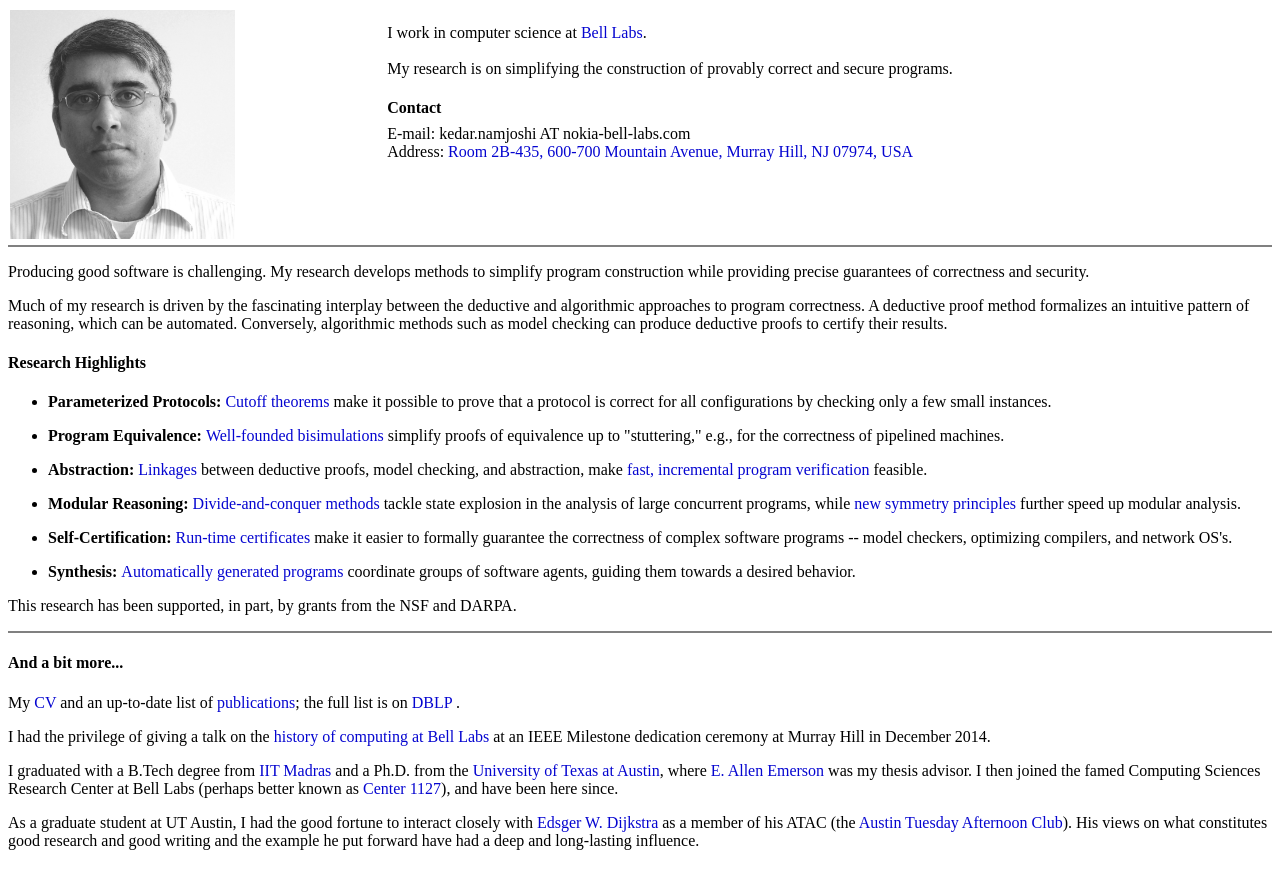
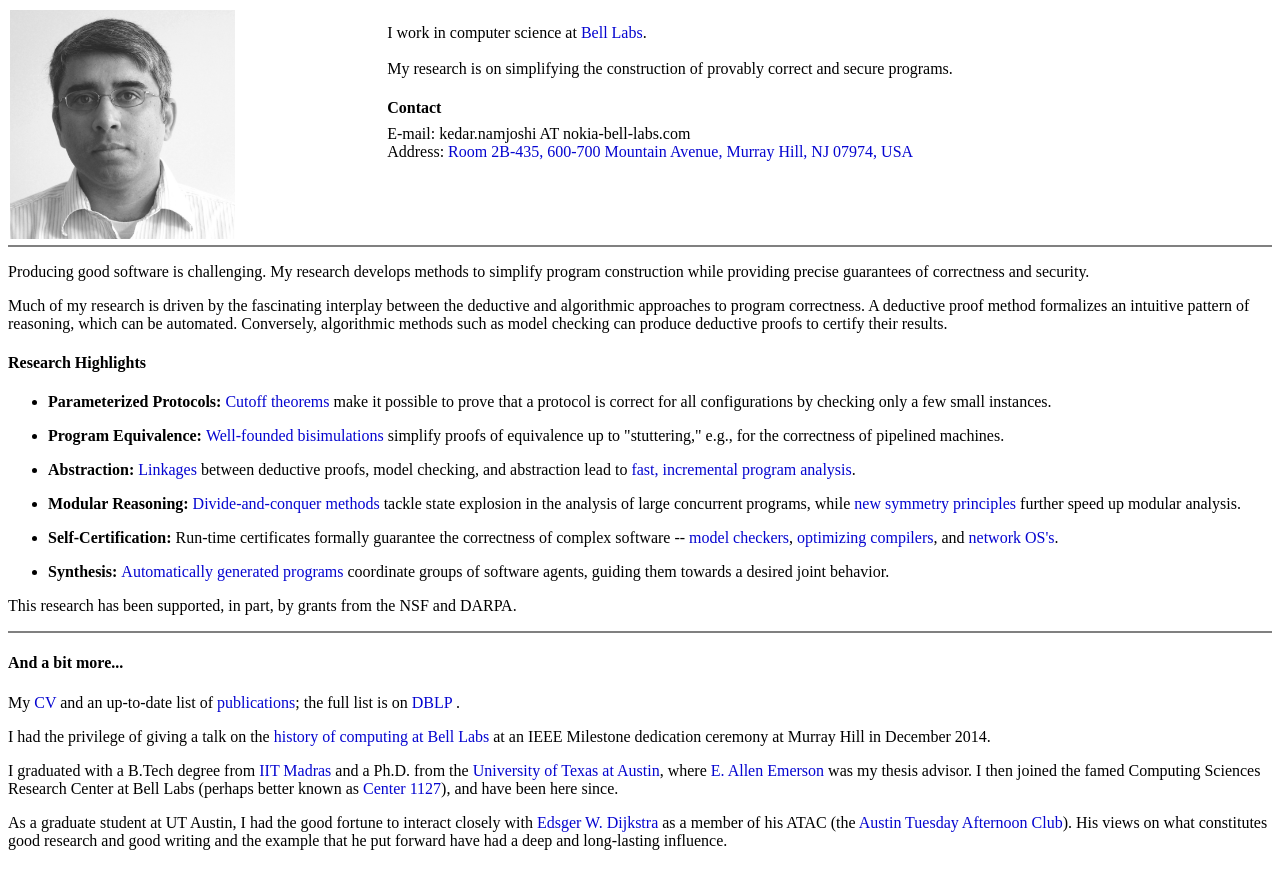
Before and after one commit to kedar-namjoshi/kedar-namjoshi.github.io, a plain HTML site: page index.html in a window 1280 px wide. Drawn offline with Linux system fonts and the light colour scheme.

Commit message:
touchups

```diff
--- a/index.html
+++ b/index.html
@@ -51,19 +51,19 @@
 
 	  <p> </p>
 
-	<li> <b> Abstraction: </b> <a href="papers/Dams-Namjoshi-VMCAI-2005.pdf"> Linkages </a> between deductive proofs, model checking, and abstraction, make  <a href="papers/Conway-Namjoshi-Dams-Edwards-CAV-2005.pdf">  fast, incremental program verification</a> feasible.
+	<li> <b> Abstraction: </b> <a href="papers/Dams-Namjoshi-VMCAI-2005.pdf"> Linkages </a> between deductive proofs, model checking, and abstraction lead to  <a href="papers/Conway-Namjoshi-Dams-Edwards-CAV-2005.pdf">  fast, incremental program analysis</a>.
 
 	  <p> </p>
 
-	<li> <b> Modular Reasoning: </b> <a href="papers/Cohen-Namjoshi-CAV-2008.pdf"> Divide-and-conquer methods </a> tackle state explosion in the analysis of large concurrent programs, while <a href="papers/Namjoshi-Trefler-VMCAI-2012.pdf"> new symmetry principles </a> further speed up modular analysis.
+	<li> <b> Modular Reasoning: </b> <a href="papers/Cohen-Namjoshi-CAV-2007.pdf"> Divide-and-conquer methods </a> tackle state explosion in the analysis of large concurrent programs, while <a href="papers/Namjoshi-Trefler-VMCAI-2012.pdf"> new symmetry principles </a> further speed up modular analysis.
 
 	  <p> </p>
 
-	<li> <b> Self-Certification: </b> <a href="papers/Namjoshi-CAV-2001.pdf"> Run-time certificates </a> make it easier to formally guarantee the correctness of complex software programs -- model checkers, optimizing compilers, and network OS's.
+	<li> <b> Self-Certification: </b>  Run-time certificates </a> formally guarantee the correctness of complex software -- <a href="papers/Namjoshi-CAV-2001.pdf">model checkers</a>, <a href="https://antonxue.github.io/papers/vmcai2021-whisk.pdf">optimizing compilers</a>, and <a href="papers/Deng-Namjoshi-RV-2017.pdf">network OS's</a>.
 
 	  <p> </p>
 
-	<li> <b> Synthesis: </b>  <a href="https://popl20.sigplan.org/details/POPL-2020-Research-Papers/61/Synthesis-of-Coordination-Programs-from-Linear-Temporal-Specifications"> Automatically generated programs </a> coordinate groups of software agents, guiding them towards a desired behavior.
+	<li> <b> Synthesis: </b>  <a href="https://popl20.sigplan.org/details/POPL-2020-Research-Papers/61/Synthesis-of-Coordination-Programs-from-Linear-Temporal-Specifications"> Automatically generated programs </a> coordinate groups of software agents, guiding them towards a desired joint behavior.
 
       </ul>
       This research has been supported, in part, by grants from the NSF and DARPA.
@@ -86,7 +86,7 @@
 
       <p></p>
       As a graduate student at UT Austin, I had the good fortune to interact closely with  <a href="http://www.cs.utexas.edu/~EWD/">Edsger W. Dijkstra</a> as a member of his ATAC (the <a href="https://www.cs.utexas.edu/users/EWD/transcriptions/EWD09xx/EWD927.html">Austin Tuesday Afternoon Club</a>).
-      His views on what constitutes good research and good writing and the example he put forward have had a deep and long-lasting influence.
+      His views on what constitutes good research and good writing and the example that he put forward have had a deep and long-lasting influence.
       <br>
       <br>
     </div>
```
